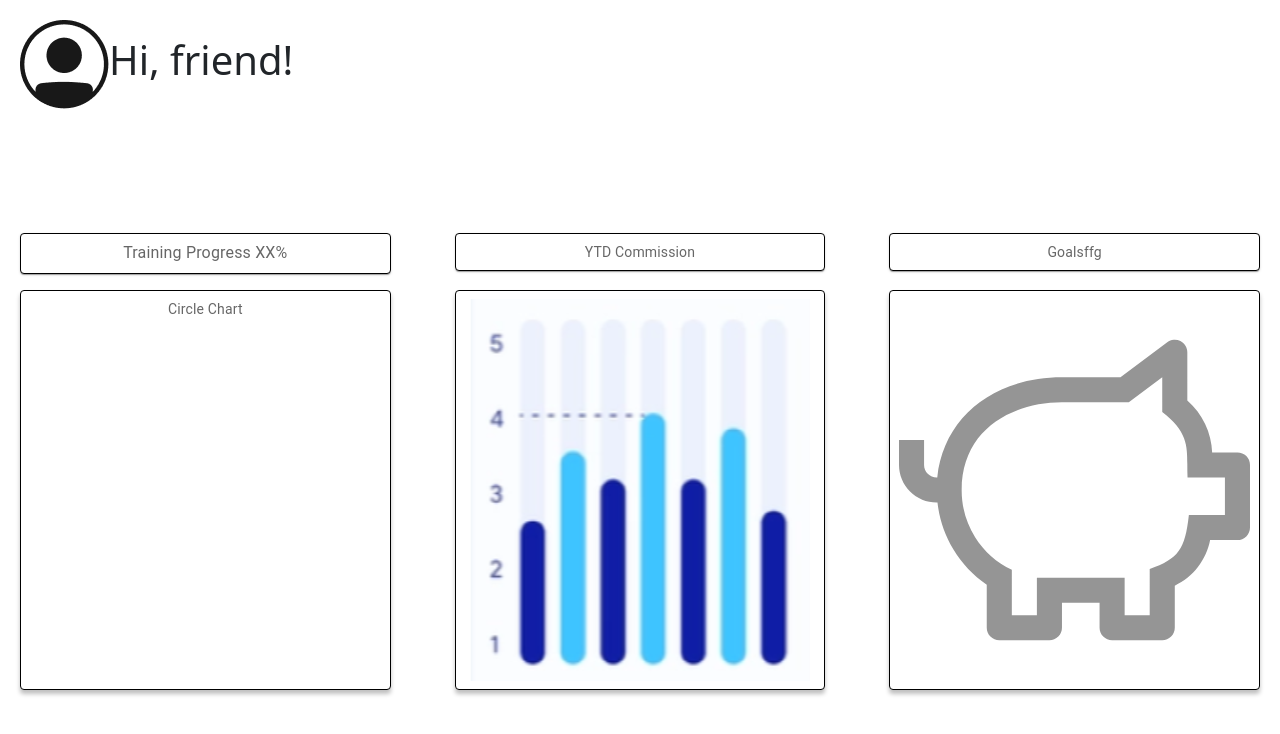
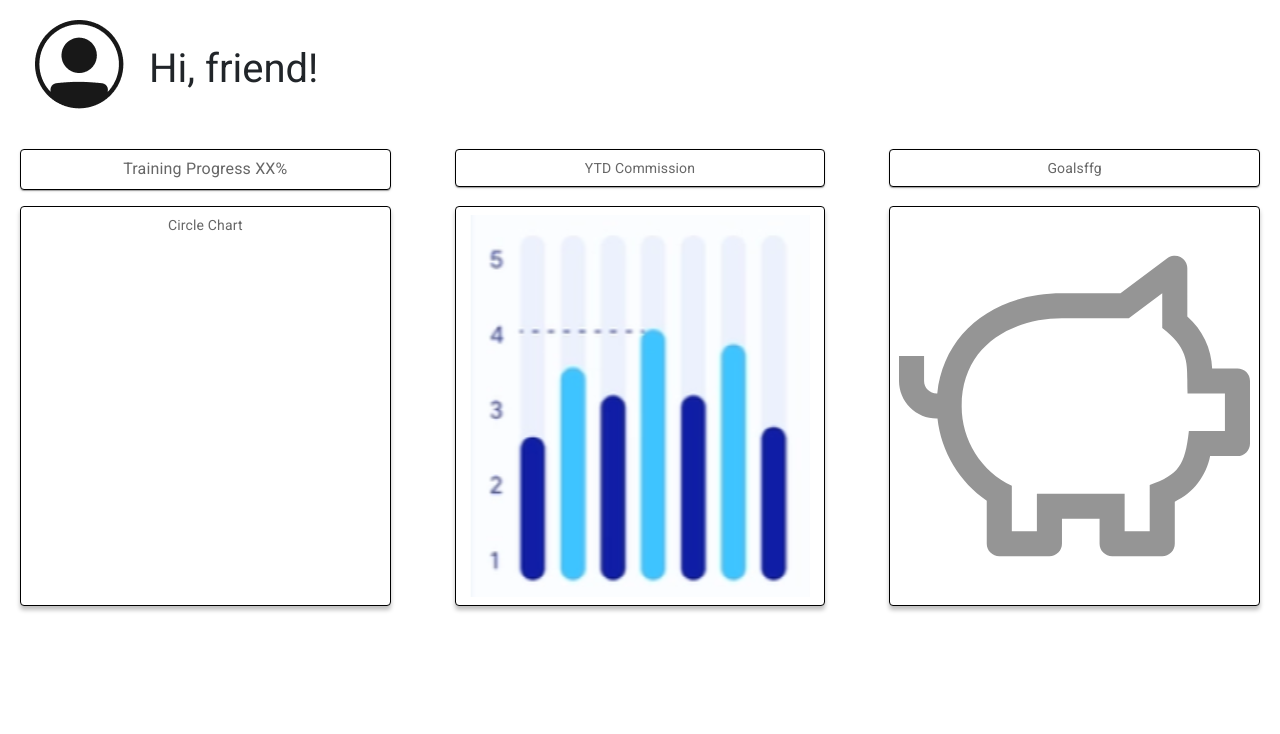
Before and after one commit to UC-Education-Team/ga-uc-education-front-end, a React (Create React App) app: page / in a window 1280 px wide. Shown: the top 734 px of the page. Built offline with nearby package versions, Linux system fonts and the light colour scheme; no server answers.

Commit message:
general homepage styling tweaks

```diff
--- a/src/App.css
+++ b/src/App.css
@@ -1,3 +1,9 @@
+@import url('https://fonts.googleapis.com/css2?family=Roboto:wght@300;400&display=swap');
+
+*{
+  font-family: 'Roboto', sans-serif;
+}
+
 .App {
   text-align: center;
   width: 100vw;
--- a/src/components/ModuleCard/ModuleCard.jsx
+++ b/src/components/ModuleCard/ModuleCard.jsx
@@ -7,6 +7,7 @@ const ModuleCard = ({modules, handleSelect, moduleSelect}) => {
     <>
       <div className={moduleSelect === modules._id ? styles.modulecardselect : styles.modulecard} onClick={handleSelect} id={modules._id}>
         <div className={styles.cardInfo} id={modules._id}><p>{modules.name}</p>
+        <p className={styles.moduleDescription}>{modules.description}</p>
        </div>
        <div className={styles.imageDiv} id={modules._id}>
        <img id={modules._id} src={Book} alt="Book"/>
--- a/src/components/ModuleCard/ModuleCard.module.css
+++ b/src/components/ModuleCard/ModuleCard.module.css
@@ -49,3 +49,6 @@
   box-shadow: 0px 4px 4px rgba(0, 0, 0, 0.25);
   background-color: rgba(0, 255, 0, 0.3);
 }
+.moduleDescription{
+  font-size: 5px;
+}
--- a/src/components/Modules/Module.css
+++ b/src/components/Modules/Module.css
@@ -18,8 +18,8 @@ body {
 .modulerow {
   display: grid;
   grid-template-columns: repeat(3, 1fr);
-  grid-column-gap: 10px;
-  grid-row-gap: 10px;
+  grid-column-gap: 5px;
+  grid-row-gap: 5px;
 }
 
 .columnlessons {
@@ -73,3 +73,18 @@ border: 1px solid #8A8A8A;
   margin: auto;
   margin-left:5px;
 }
+.Help{
+  text-align: right;
+}
+
+.HelpButton{
+width: 98px;
+height: 33px;
+left: 883px;
+top: 68px;
+background: #36AA00;
+border: 1px solid #AAAAAA;
+box-sizing: border-box;
+border-radius: 5px;
+color: white !important;
+}
--- a/src/components/Modules/Modules.jsx
+++ b/src/components/Modules/Modules.jsx
@@ -3,6 +3,7 @@ import styles from "./Module.css";
 import { Link } from "react-router-dom";
 import ModuleCard from "../ModuleCard/ModuleCard";
 import { Card, ProgressBar } from "react-bootstrap";
+import Question from './Vector.png'
 
 const Modules = ({ modules, handleSelect, moduleSelect }) => {
   const progressBarFun = (now) =>{
@@ -19,6 +20,7 @@ const Modules = ({ modules, handleSelect, moduleSelect }) => {
     <div className="ModuleView">
       <div className="container">
         <div className="columnmodules">
+          <div className="Help"> <img src={Question} alt="" /> <button className="HelpButton">Feedback</button></div>
           <div><p>Core Modules</p></div>
 
           <div className="modulerow">
@@ -41,13 +43,13 @@ const Modules = ({ modules, handleSelect, moduleSelect }) => {
       </div>
       <div>
         <Card className="ProgressCard">
-          <h1 style={{fontSize:'1.3rem', textAlign:'center', margin:'auto', marginBottom:'5vh'}}>Learning Progress</h1>
+          <h1 style={{fontSize:'1.3rem', textAlign:'center', marginBottom:'4vh' , marginTop:'15px'}}>Learning Progress</h1>
           {modules.map((module) => {
             const now = Math.floor(Math.random() * 100)
             return (
               <div className="ProgressItem">
                 <h1 className="progressname">{module.name}</h1>
-                <div className="ProgressAndLabel">{progressBarFun(now)}  <p className="ProgressLabel"> {now}%</p></div>
+                <div className="ProgressAndLabel">{progressBarFun(module.number)}  <p className="ProgressLabel"> {module.number}%</p></div>
 
                 <hr />
               </div>
--- a/src/components/NavBar/Navbar.css
+++ b/src/components/NavBar/Navbar.css
@@ -4,7 +4,6 @@
     bottom: 0;
     left: 0;
     min-height: 100vh !important;
-    padding: 48px 0 0;
     box-shadow: 0 0 10px rgba(0,0,0,0.75);
     background-color: white !important;
 }
--- a/src/pages/CreateModule/CreateModule.jsx
+++ b/src/pages/CreateModule/CreateModule.jsx
@@ -2,7 +2,7 @@ import React, { useState, useEffect, useRef } from 'react';
 
 function CreateModule({ createModule }) {
   // Constants & State
-  const [formData, setFormData] = useState({ name: '' })
+  const [formData, setFormData] = useState({ name: '', number:Math.floor(Math.random() * 100), description:'Lorem ipsum dolor sit amet, consectetur adipiscing elit. Ut eros turpis, vehicula vel mollis ac, tincidunt non risus. ' })
   const [validForm, setValidForm] = useState(false)
   const formElement = useRef()
 
--- a/src/pages/Landing/Landing.jsx
+++ b/src/pages/Landing/Landing.jsx
@@ -6,7 +6,7 @@ import DoughnutChart from "./Doughnut";
 import { Paper, Grid, styled } from "@mui/material";
 
 import styles from "./Landing.module.css";
-import Group from './Group.png';
+import Group from "./Group.png";
 
 const Item = styled(Paper)(({ theme }) => ({
   ...theme.typography.body2,
@@ -17,10 +17,15 @@ const Item = styled(Paper)(({ theme }) => ({
 const Landing = ({ user }) => {
   return (
     <main className={styles.container}>
-      <h1 className={styles.title} > <img src={Group} alt="logo"
-               />Hi, {user ? user.name : "friend"}!</h1>
+      <div className={styles.HeaderArea}>
+        <div><img src={Group} alt="logo" /></div>
+        <div><h1 className={styles.title}>
+        Hi, {user ? user.name : "friend"}!
+      </h1></div>
+        </div>
 
-      <Grid container rowSpacing={2}  spacing={8}>
+
+      <Grid container rowSpacing={2} spacing={8}>
         <Grid item xs={4}>
           <Item
             sx={{
@@ -30,7 +35,7 @@ const Landing = ({ user }) => {
               border: "1px solid black",
               boxshadow: "0px 4px 4px rgba(0, 0, 0, 0.25)",
               borderradius: "5px",
-              fontSize:'1rem'
+              fontSize: "1rem",
             }}
           >
             Training Progress XX%{" "}
@@ -73,7 +78,6 @@ const Landing = ({ user }) => {
               border: "1px solid black",
               boxshadow: "0px 4px 4px rgba(0, 0, 0, 0.25)",
               borderradius: "5px",
-
             }}
             className={styles.item}
           >
@@ -97,7 +101,7 @@ const Landing = ({ user }) => {
               className=""
               src={barchart}
               alt=""
-              style={{width:'100%', height:'100%'}}
+              style={{ width: "100%", height: "100%" }}
             />
           </Item>
         </Grid>
@@ -110,12 +114,17 @@ const Landing = ({ user }) => {
               border: "1px solid black",
               boxshadow: "0px 4px 4px rgba(0, 0, 0, 0.25)",
               borderradius: "5px",
-              alignItems:"center",
-              justifyContent:"center",
+              alignItems: "center",
+              justifyContent: "center",
             }}
             className={styles.item}
           >
-            <img className="" src={piggySvg} alt="" style={{width:'100%', height:'100%'}} />
+            <img
+              className=""
+              src={piggySvg}
+              alt=""
+              style={{ width: "100%", height: "100%" }}
+            />
           </Item>
         </Grid>
       </Grid>
--- a/src/pages/Landing/Landing.module.css
+++ b/src/pages/Landing/Landing.module.css
@@ -5,10 +5,17 @@
 }
 
 .title{
-  text-align: left;
-  margin-bottom: 10%;
+  margin-top: 25px;
+  margin-left: 25px;
+
 }
 .item{
   height: 50vh;
   box-shadow: 0px 4px 4px rgba(0, 0, 0, 0.25) !important;
 }
+.HeaderArea{
+  display: flex;
+  flex-direction: row;
+  margin-bottom: 5vh;
+  margin-left: 15px;
+}
```
Also changed, not shown: src/components/Modules/Vector.png (added), 1 other file (tests, documents, lock files or other folders).
